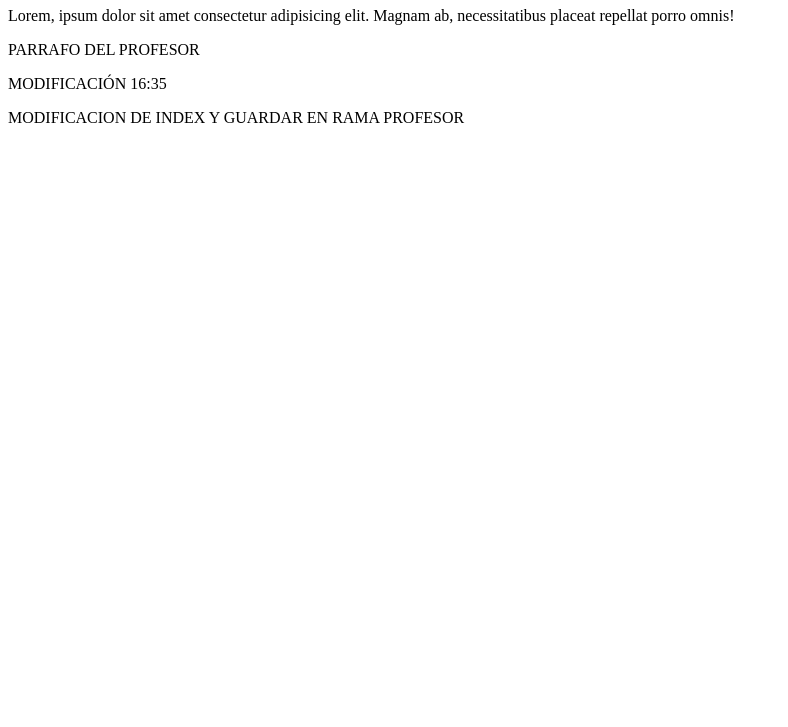
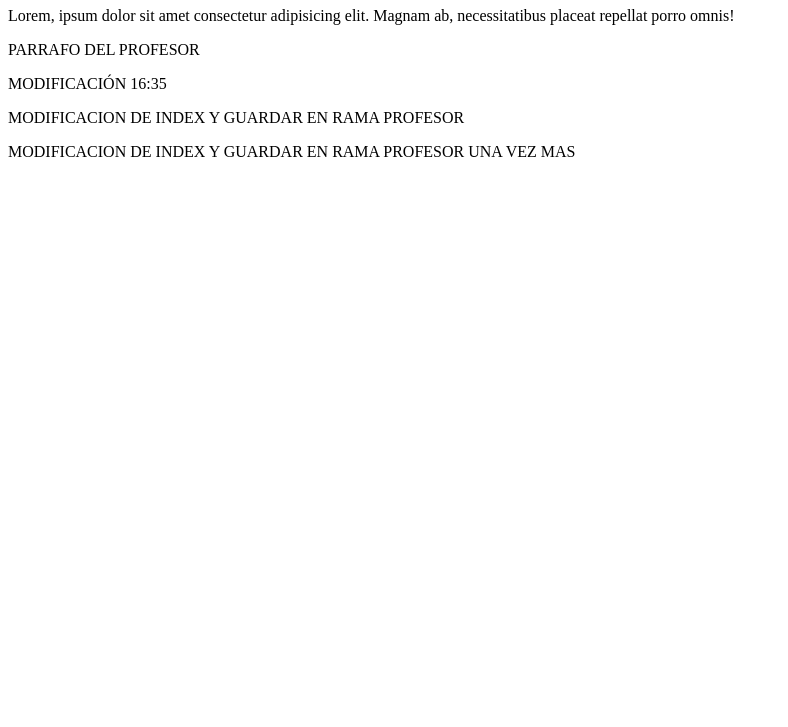
Before and after one commit to jcosses/Eva_02, a plain HTML site: page index.html in a window 1280 px wide. Shown: the part 73-800 px from the top of the page, without its empty margins (0-788 px from the left). Drawn offline with Linux system fonts and the light colour scheme.

Commit message:
Avance dos de index desde rama PROFESOR

```diff
--- a/index.html
+++ b/index.html
@@ -16,6 +16,7 @@
     <P>PARRAFO DEL PROFESOR</P>
     <P>MODIFICACIÓN 16:35</P>
     <p>MODIFICACION DE INDEX Y GUARDAR EN RAMA PROFESOR</p>
+    <p>MODIFICACION DE INDEX Y GUARDAR EN RAMA PROFESOR UNA VEZ MAS</p>
 </body>
 
 </html>
```
